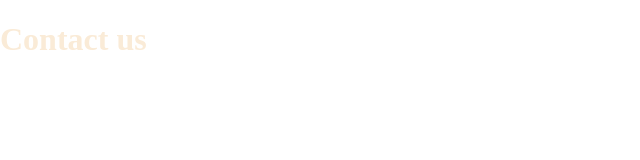
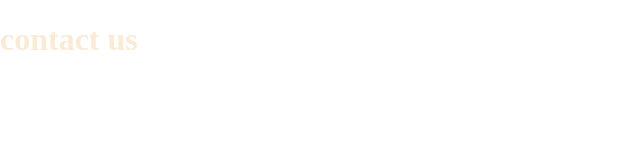
Before and after one commit to Suman-Limbu/git-learning, a plain HTML site: page contact.html in a window 1280 px wide. Shown: the full height of the page, 0-640 px from the left. Drawn offline with Linux system fonts and the light colour scheme.

Commit message:
added contact.html file

```diff
--- a/contact.html
+++ b/contact.html
@@ -9,7 +9,7 @@
 </head>
 
 <body>
-    <h1>Contact us</h1>
+    <h1>contact us</h1>
 
 
 </body>
```
